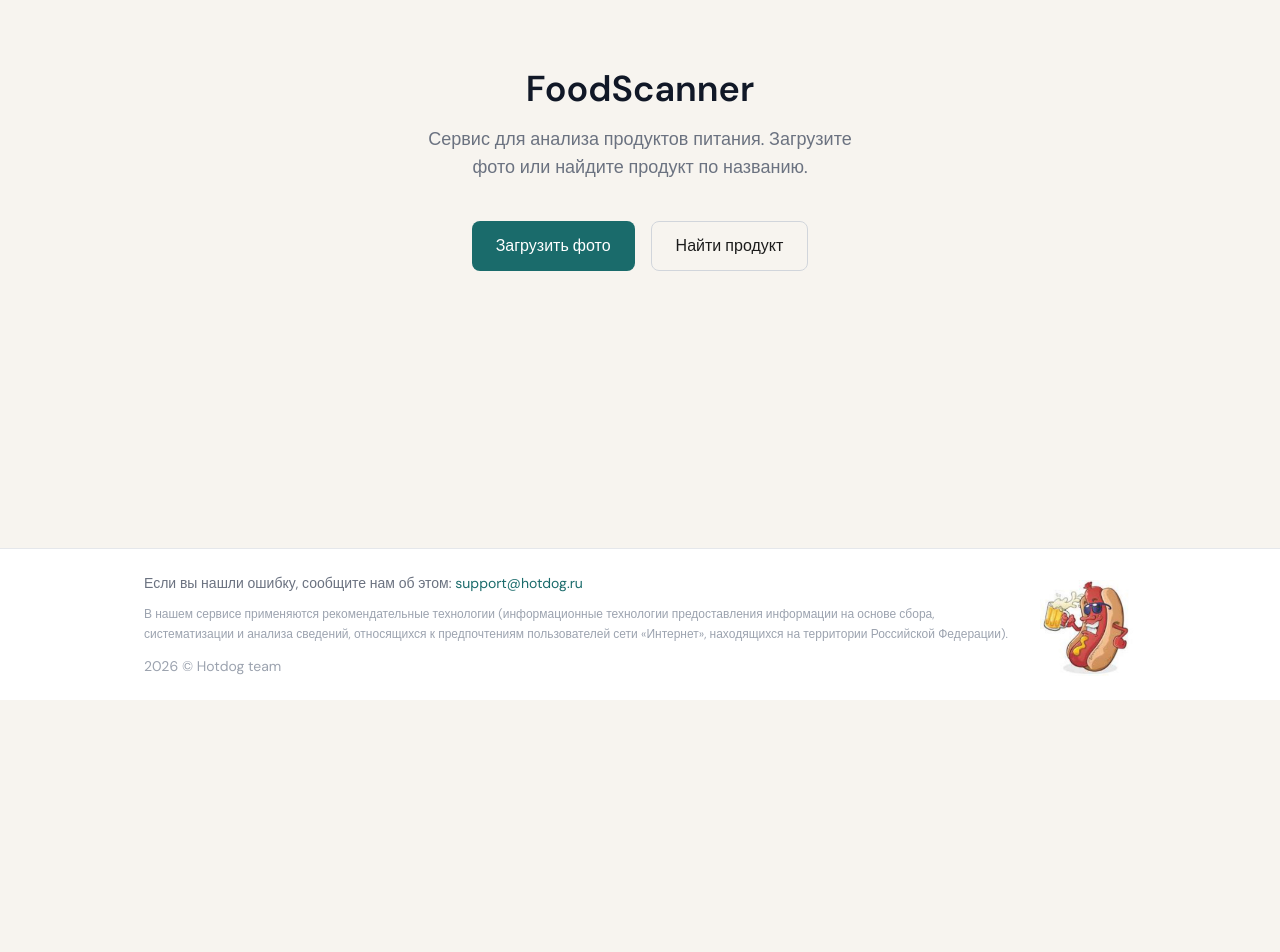
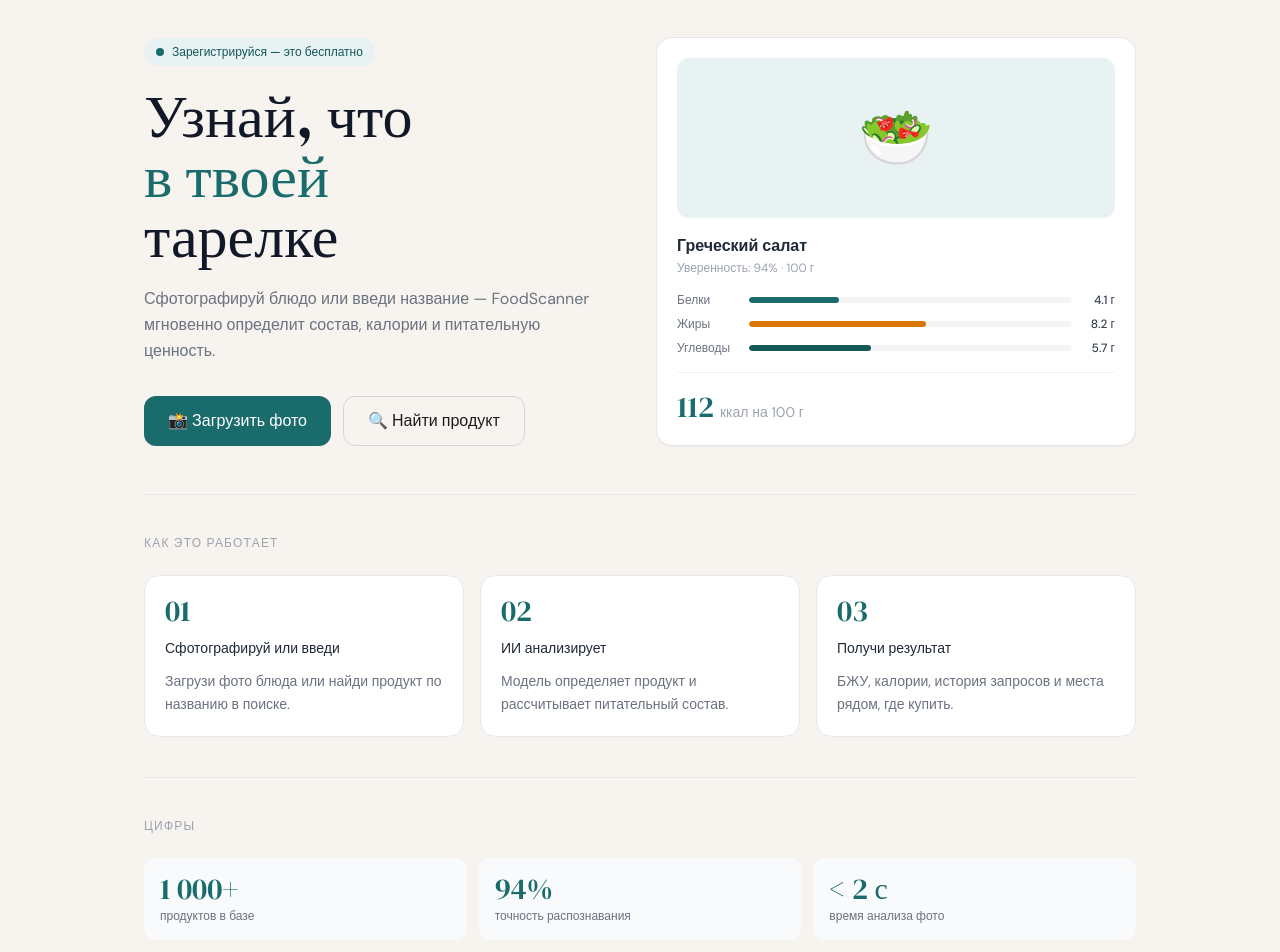
Before and after one commit to dsusachev/hotdog, a React (Vite) app in the folder src/front/: page / in a window 1280 px wide. Shown: the part 100-1052 px from the top of the page. Before the commit the page ends 800 px from the top, so only its background shows below. Built offline with nearby package versions, Linux system fonts and the light colour scheme; the HTML template or start-up script is replaced by a standard one.

Commit message:
Add new design into HomePage

```diff
--- a/src/front/src/pages/HomePage.tsx
+++ b/src/front/src/pages/HomePage.tsx
@@ -1,28 +1,189 @@
 import { useNavigate } from 'react-router-dom'
+import { useEffect, useRef } from 'react'
+
+const STEPS = [
+  {
+    num: '01',
+    title: 'Сфотографируй или введи',
+    desc: 'Загрузи фото блюда или найди продукт по названию в поиске.',
+  },
+  {
+    num: '02',
+    title: 'ИИ анализирует',
+    desc: 'Модель определяет продукт и рассчитывает питательный состав.',
+  },
+  {
+    num: '03',
+    title: 'Получи результат',
+    desc: 'БЖУ, калории, история запросов и места рядом, где купить.',
+  },
+]
+
+const FACTS = [
+  { num: '1 000+', desc: 'продуктов в базе' },
+  { num: '94%',    desc: 'точность распознавания' },
+  { num: '< 2 с',  desc: 'время анализа фото' },
+]
+
+const BARS = [
+  { label: 'Белки',    val: '4.1 г', pct: 28,  color: '#1A6B6B' },
+  { label: 'Жиры',     val: '8.2 г', pct: 55,  color: '#D97706' },
+  { label: 'Углеводы', val: '5.7 г', pct: 38,  color: '#145858' },
+]
 
 export default function HomePage() {
   const navigate = useNavigate()
+  const barsRef = useRef<HTMLDivElement>(null)
+
+  // animate bars on mount
+  useEffect(() => {
+    const fills = barsRef.current?.querySelectorAll<HTMLDivElement>('.bar-fill')
+    if (!fills) return
+    fills.forEach((el, i) => {
+      const target = el.dataset.pct ?? '0'
+      el.style.width = '0%'
+      setTimeout(() => {
+        el.style.transition = 'width 1s cubic-bezier(0.22,1,0.36,1)'
+        el.style.width = `${target}%`
+      }, 80 + i * 100)
+    })
+  }, [])
 
   return (
-    <div className="flex flex-col items-center justify-center py-20 px-4 text-center">
-      <h1 className="text-4xl font-bold mb-4 text-gray-900 dark:text-gray-50">FoodScanner</h1>
-      <p className="text-gray-500 dark:text-gray-400 text-lg mb-10 max-w-md">
-        Сервис для анализа продуктов питания. Загрузите фото или найдите продукт по названию.
+    <div className="flex flex-col gap-0">
+
+      {/* ── Hero ── */}
+      <section className="grid md:grid-cols-2 gap-8 items-center py-12">
+        <div>
+          <div className="inline-flex items-center gap-2 bg-teal-50 dark:bg-teal-900/30 text-teal-700 dark:text-teal-400 text-xs font-medium rounded-full px-3 py-1.5 mb-5">
+            <span className="w-2 h-2 rounded-full bg-teal-600 dark:bg-teal-400 inline-block" />
+            Зарегистрируйся — это бесплатно
+          </div>
+
+          <h1 className="font-serif text-5xl md:text-6xl leading-[1.07] mb-5 text-gray-900 dark:text-gray-50">
+            Узнай, что<br />
+            <em className="not-italic text-teal-600 dark:text-teal-400">в твоей</em><br />
+            тарелке
+          </h1>
+
+          <p className="text-gray-500 dark:text-gray-400 text-base leading-relaxed mb-8 max-w-md">
+            Сфотографируй блюдо или введи название — FoodScanner мгновенно
+            определит состав, калории и питательную ценность.
           </p>
-      <div className="flex gap-4 flex-wrap justify-center">
+
+          <div className="flex gap-3 flex-wrap">
             <button
               onClick={() => navigate('/upload')}
-          className="px-6 py-3 bg-teal-600 text-white rounded-lg font-medium hover:bg-teal-700 transition-colors"
+              className="flex items-center gap-2 px-6 py-3 bg-teal-600 hover:bg-teal-700 text-white rounded-xl font-medium transition-colors"
+            >
+              📸 Загрузить фото
+            </button>
+            <button
+              onClick={() => navigate('/search')}
+              className="flex items-center gap-2 px-6 py-3 border border-gray-300 dark:border-gray-700 dark:text-gray-300 rounded-xl font-medium hover:border-teal-500 hover:text-teal-600 dark:hover:border-teal-500 dark:hover:text-teal-400 transition-colors"
+            >
+              🔍 Найти продукт
+            </button>
+          </div>
+        </div>
+
+        {/* Demo card */}
+        <div className="bg-white dark:bg-gray-900 border border-gray-200 dark:border-gray-800 rounded-2xl p-5 shadow-sm">
+          <div className="w-full h-40 rounded-xl bg-teal-50 dark:bg-teal-900/30 flex items-center justify-center text-6xl mb-4 select-none">
+            🥗
+          </div>
+          <p className="font-semibold text-gray-800 dark:text-gray-100 mb-0.5">Греческий салат</p>
+          <p className="text-xs text-gray-400 dark:text-gray-500 mb-4">Уверенность: 94% · 100 г</p>
+
+          <div ref={barsRef} className="flex flex-col gap-2">
+            {BARS.map(({ label, val, pct, color }) => (
+              <div key={label} className="flex items-center gap-2">
+                <span className="text-xs text-gray-500 dark:text-gray-400 w-16 flex-shrink-0">{label}</span>
+                <div className="flex-1 h-1.5 bg-gray-100 dark:bg-gray-800 rounded-full overflow-hidden">
+                  <div
+                    className="bar-fill h-full rounded-full"
+                    data-pct={pct}
+                    style={{ backgroundColor: color, width: 0 }}
+                  />
+                </div>
+                <span className="text-xs font-medium text-gray-700 dark:text-gray-300 w-9 text-right">{val}</span>
+              </div>
+            ))}
+          </div>
+
+          <div className="flex items-baseline gap-1.5 mt-4 pt-4 border-t border-gray-100 dark:border-gray-800">
+            <span className="font-serif text-3xl text-teal-600 dark:text-teal-400">112</span>
+            <span className="text-sm text-gray-400 dark:text-gray-500">ккал на 100 г</span>
+          </div>
+        </div>
+      </section>
+
+      <hr className="border-gray-200 dark:border-gray-800" />
+
+      {/* ── How it works ── */}
+      <section className="py-10">
+        <p className="text-xs font-medium tracking-widest uppercase text-gray-400 dark:text-gray-500 mb-6">
+          Как это работает
+        </p>
+        <div className="grid md:grid-cols-3 gap-4">
+          {STEPS.map(({ num, title, desc }) => (
+            <div
+              key={num}
+              className="bg-white dark:bg-gray-900 border border-gray-200 dark:border-gray-800 rounded-2xl p-5 flex flex-col gap-3"
+            >
+              <span className="font-serif text-3xl text-teal-600 dark:text-teal-400 leading-none">{num}</span>
+              <p className="font-medium text-gray-800 dark:text-gray-100 text-sm">{title}</p>
+              <p className="text-sm text-gray-500 dark:text-gray-400 leading-relaxed">{desc}</p>
+            </div>
+          ))}
+        </div>
+      </section>
+
+      <hr className="border-gray-200 dark:border-gray-800" />
+
+      {/* ── Facts ── */}
+      <section className="py-10">
+        <p className="text-xs font-medium tracking-widest uppercase text-gray-400 dark:text-gray-500 mb-6">
+          Цифры
+        </p>
+        <div className="grid grid-cols-3 gap-3">
+          {FACTS.map(({ num, desc }) => (
+            <div key={num} className="bg-gray-50 dark:bg-gray-900/60 rounded-xl p-4">
+              <p className="font-serif text-3xl text-teal-600 dark:text-teal-400 leading-none mb-1">{num}</p>
+              <p className="text-xs text-gray-500 dark:text-gray-400">{desc}</p>
+            </div>
+          ))}
+        </div>
+      </section>
+
+      <hr className="border-gray-200 dark:border-gray-800" />
+
+      {/* ── CTA ── */}
+      <section className="py-10">
+        <div className="bg-teal-600 dark:bg-teal-700 rounded-2xl p-10 text-center">
+          <h2 className="font-serif text-3xl text-white mb-2 font-normal">
+            Попробуй прямо сейчас
+          </h2>
+          <p className="text-teal-100 text-sm mb-6">
+            Загрузи первое фото — это займёт меньше минуты
+          </p>
+          <div className="flex gap-3 justify-center flex-wrap">
+            <button
+              onClick={() => navigate('/upload')}
+              className="px-6 py-3 bg-white text-teal-700 rounded-xl font-medium hover:bg-teal-50 transition-colors"
             >
               Загрузить фото
             </button>
             <button
-          onClick={() => navigate('/search')}
-          className="px-6 py-3 border border-gray-300 dark:border-gray-600 dark:text-gray-300 rounded-lg font-medium hover:border-teal-600 dark:hover:border-teal-500 transition-colors"
+              onClick={() => navigate('/register')}
+              className="px-6 py-3 border border-teal-400 text-white rounded-xl font-medium hover:bg-teal-500 transition-colors"
             >
-          Найти продукт
+              Зарегистрироваться
             </button>
           </div>
         </div>
+      </section>
+
+    </div>
   )
 }
```
Lines whose indentation alone changed are shown as unchanged.
